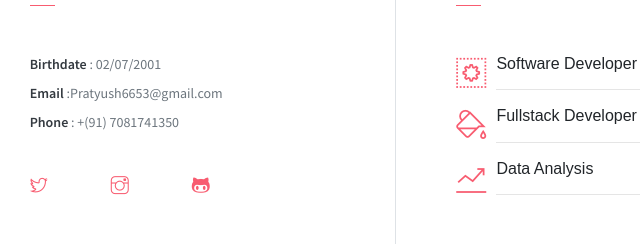
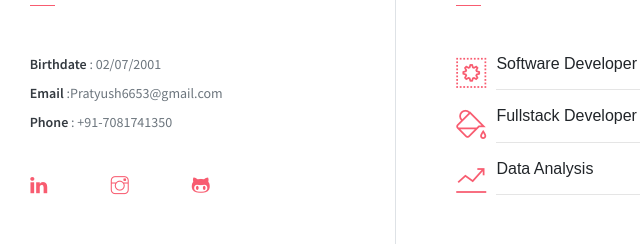
Before and after one commit to pratyush6653/pratyush6653.github.io, a plain HTML site: page index.html in a window 1280 px wide. Shown: the part 814-1058 px from the top of the page, 457-1097 px from the left. Drawn offline with Linux system fonts and the light colour scheme; some packages are replaced by stand-ins of ours.

Commit message:
twitter replace

```diff
--- a/index.html
+++ b/index.html
@@ -90,13 +90,13 @@
                 <ul class="mt40 info list-unstyled">
                     <li><span>Birthdate</span> : 02/07/2001</li>
                     <li><span>Email</span> :Pratyush6653@gmail.com</li>
-                    <li><span>Phone</span> : +(91) 7081741350</li>
+                    <li><span>Phone</span> : +91-7081741350</li>
                     <!-- <li><span>Skype</span> : John_Doe </li?
                     <li><span>Address</span> :  12345 Fake ST NoWhere AB Country.</li> -->
                 </ul>
                 <ul class="social-icons pt-3">
                     <!-- <li class="social-item"><a class="social-link" href=""><i class="ti-facebook" aria-hidden="true"></i></a></li> -->
-                    <li class="social-item"><a class="social-link" href="https://twitter.com/cpratyush7"><i class="ti-twitter" aria-hidden="true"></i></a></li>
+                    <li class="social-item"><a class="social-link" href="https://twitter.com/cpratyush7"><i class="ti-linkedin" aria-hidden="true"></i></a></li>
                     <!-- <li class="social-item"><a class="social-link" href="#"><i class="ti-google" aria-hidden="true"></i></a></li> -->
                     <li class="social-item"><a class="social-link" href="https://www.instagram.com/pratyush6653/"><i class="ti-instagram" aria-hidden="true"></i></a></li>
                     <li class="social-item"><a class="social-link" href="https://github.com/pratyush6653"><i class="ti-github" aria-hidden="true"></i></a></li>
```
